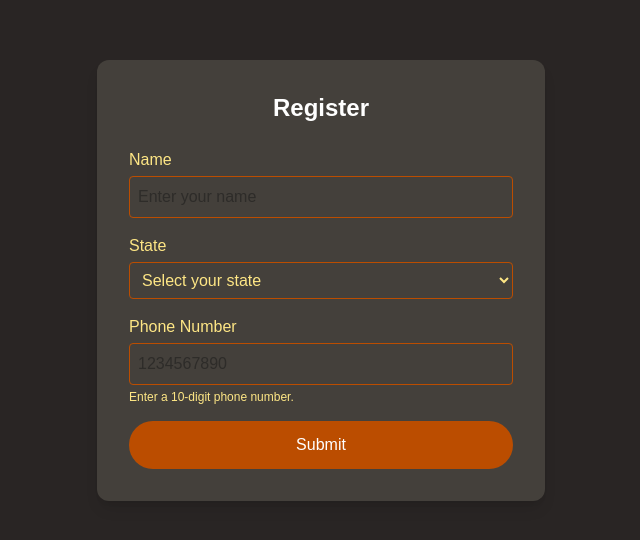
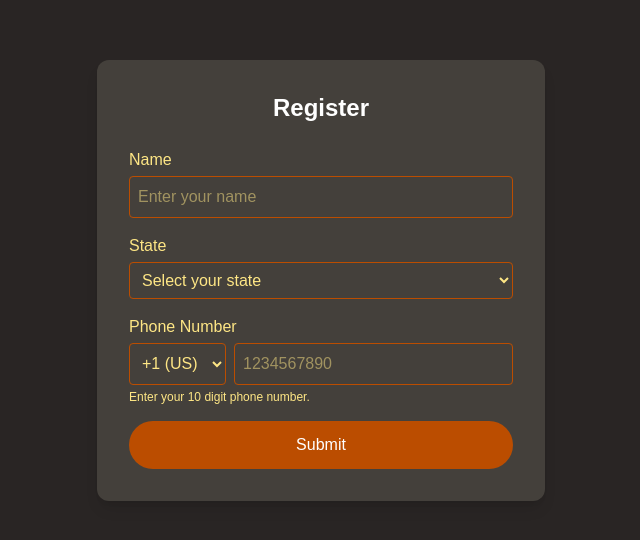
Before and after one commit to Itz-Viggy/Yoga-Registration, a Next.js app: page /register in a window 1280 px wide. Shown: the part 120-660 px from the top of the page, without its empty margins (319-959 px from the left). Built offline with nearby package versions, Linux system fonts and the light colour scheme.

Commit message:
Country Codes added

```diff
--- a/src/app/api/register/route.ts
+++ b/src/app/api/register/route.ts
@@ -3,7 +3,7 @@ import { google } from "googleapis";
 
 export async function POST(req: NextRequest) {
   try {
-    const { name, state, phone } = await req.json();
+    const { name, state, code, phone } = await req.json();
     const processedKey = process.env.GOOGLE_PRIVATE_KEY?.replace(/\\n/g, "\n") || "";
     console.log("Private key length:", processedKey.length);
 
@@ -27,13 +27,13 @@ export async function POST(req: NextRequest) {
       range: "Sheet1!A2:C",
       valueInputOption: "USER_ENTERED",
       requestBody: {
-        values: [[name, state, phone]],
+        values: [[name, state, `'${code} ${phone}`]],
       },
     });
 
     return NextResponse.json({ success: true });
   } catch (error: any) {
-    console.error("Error appending data to Google Sheets:", error);
+    console.error("Error adding data to Google Sheets:", error);
     return NextResponse.error();
   }
 }
--- a/src/app/register/page.tsx
+++ b/src/app/register/page.tsx
@@ -6,7 +6,7 @@ import StateDropdown from "@/components/statesdropdown"; // Ensure this componen
 
 export default function RegisterPage() {
   const router = useRouter();
-  const [formData, setFormData] = useState({ name: "", state: "", phone: "" });
+  const [formData, setFormData] = useState({ name: "", state: "", code:"+1", phone: "" });
   const [loading, setLoading] = useState(false);
   const [error, setError] = useState("");
 
@@ -34,7 +34,7 @@ export default function RegisterPage() {
       if (!res.ok) {
         throw new Error("Failed to save data");
       }
-      // Proceed to the next step of registration
+
       router.push("/register/step1");
     } catch (err: any) {
       setError(err.message);
@@ -64,7 +64,7 @@ export default function RegisterPage() {
             required
             value={formData.name}
             onChange={handleChange}
-            className="w-full border border-amber-700 p-2 rounded"
+            className="w-full border border-amber-700 p-2 rounded text-amber-200"
           />
         </div>
         <div className="mb-4">
@@ -78,22 +78,31 @@ export default function RegisterPage() {
             />
         </div>
         <div className="mb-4">
-          <label htmlFor="phone" className="block text-amber-200 mb-1">
-            Phone Number
-          </label>
+  <label className="block text-amber-200 mb-1">Phone Number</label>
+  <div className="flex space-x-2">
+    <select
+      name="code"
+      value={formData.code}
+      onChange={handleChange}
+      className="border border-amber-700 p-2 rounded bg-stone-700 text-amber-200"
+    >
+      <option value="+1">+1 (US)</option>
+      <option value="+91">+91 (IN)</option>
+
+    </select>
     <input
       type="tel"
-            id="phone"
       name="phone"
       required
-            pattern="\d{10}"
+      pattern="\d{7,10}"
       value={formData.phone}
       onChange={handleChange}
-            className="w-full border border-amber-700 p-2 rounded"
+      className="flex-1 border border-amber-700 p-2 rounded bg-stone-700 text-amber-200"
       placeholder="1234567890"
     />
+  </div>
   <p className="text-xs text-amber-200 mt-1">
-            Enter a 10-digit phone number.
+    Enter your 10 digit phone number.
   </p>
 </div>
         {error && (
```
Lines whose indentation alone changed are shown as unchanged.
